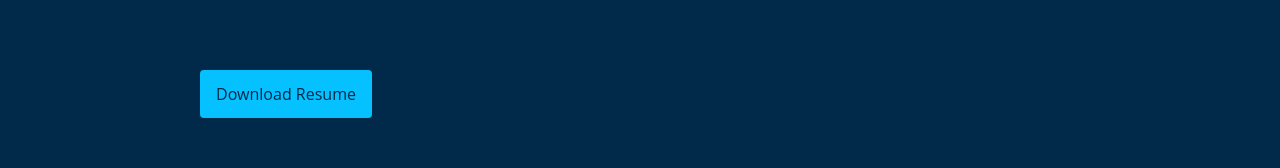
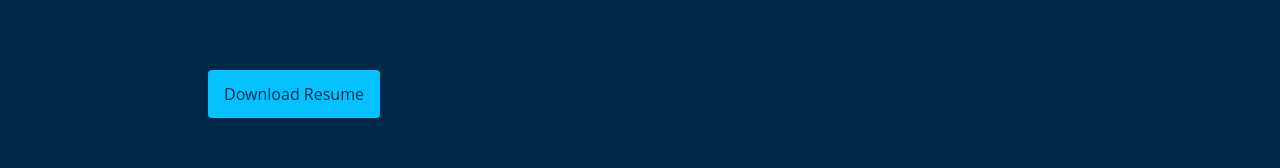
Before and after one commit to thecodechaser/portfolio-frontend, a React (Create React App) app: page /resume in a window 1280 px wide. Shown: the part 742-910 px from the top of the page. Built offline with nearby package versions, Linux system fonts and the light colour scheme.

Commit message:
Applys styles

```diff
--- a/src/components/Resume/ResumePDF.js
+++ b/src/components/Resume/ResumePDF.js
@@ -7,7 +7,7 @@ const ResumePDF =()=>{
 <object data={ranjeetPDF} type="application/pdf" className="w-full pdf">
 
   </object>
-  <button type="submit" className="bg-secondaryColor mt-5 ml-2 md:ml-0 rounded px-4 py-3 text-base text-primaryColor">Download Resume</button>
+  <button type="submit" className="bg-secondaryColor mt-5 ml-2 rounded px-4 py-3 text-base text-primaryColor">Download Resume</button>
     </div>
   )
 }
```
